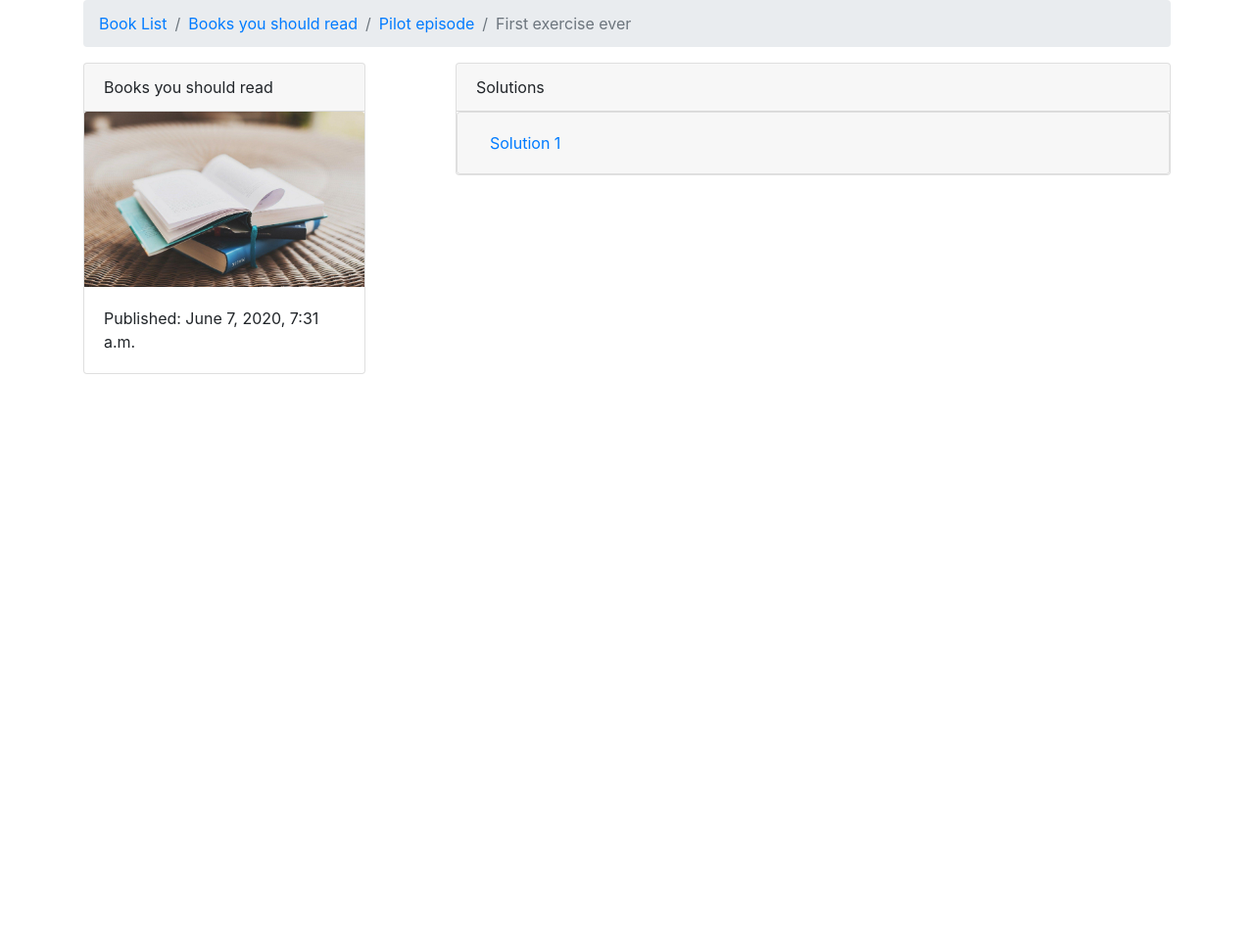
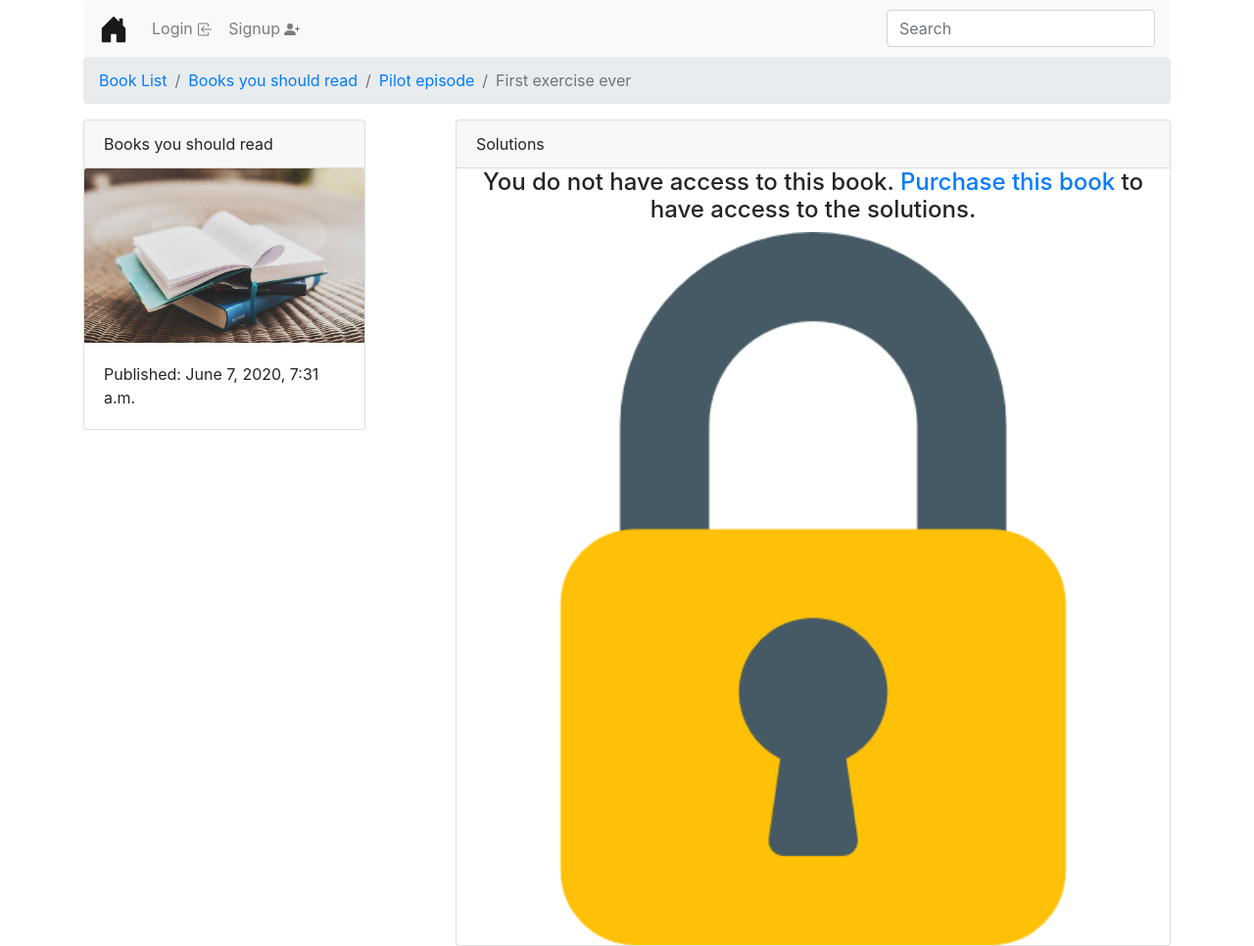
Before and after one commit to devsingh-code/django-digital-marketplace, a Django app: a page that uses templates/base.html in a window 1280 px wide. Shown: the whole page at 98% size. Before the commit the page ends 382 px from the top, so only its background shows below. Run offline with Django 3.2, Linux system fonts and the light colour scheme; data comes from the database, SQL or seed files in the repository; both versions use the stored data as it was after the commit; some libraries are stand-ins or nearby versions.

Commit message:
Added navbar, UserLibrary Model and Template permissions

```diff
--- a/books/admin.py
+++ b/books/admin.py
@@ -1,5 +1,5 @@
 from django.contrib import admin
-from .models import Author,Book,Exercise,Chapter,Solution
+from .models import Author,Book,Exercise,Chapter,Solution,UserLibrary
 # Register your models here.
 
 admin.site.register(Author)
@@ -7,3 +7,4 @@ admin.site.register(Book)
 admin.site.register(Exercise)
 admin.site.register(Chapter)
 admin.site.register(Solution)
+admin.site.register(UserLibrary)
--- a/books/models.py
+++ b/books/models.py
@@ -1,5 +1,7 @@
 from django.db import models
 from django.shortcuts import redirect, reverse
+from django.db.models.signals import post_save
+from django.conf import settings
 
 # Create your models here.
 '''Model Structure
@@ -16,6 +18,27 @@ Author--
         ...
 
 '''
+
+class UserLibrary(models.Model):
+    books = models.ManyToManyField('Book')
+    user = models.OneToOneField(settings.AUTH_USER_MODEL, on_delete=models.CASCADE)
+
+    def __str__(self):
+        return self.user.username
+
+    def book_list(self):
+        return self.books.all()
+
+    class Meta:
+        verbose_name ='User Library'
+        verbose_name_plural ='User Library'
+
+def post_user_signup_receiver(sender, instance, created, *args,**kwargs):
+    if created:
+        UserLibrary.objects.get_or_create(user=instance)
+
+post_save.connect(post_user_signup_receiver, sender = settings.AUTH_USER_MODEL)
+
 
 class Author(models.Model):
     first_name = models.CharField(max_length=30)
--- a/digital_marketplace/settings.py
+++ b/digital_marketplace/settings.py
@@ -134,6 +134,8 @@ STATICFILES_DIRS=[os.path.join(BASE_DIR,'static')]
 STATIC_ROOT=os.path.join(BASE_DIR,'static_root')
 MEDIA_ROOT=os.path.join(BASE_DIR,'media_root')
 
+LOGIN_REDIRECT_URL='/'
+
 #django allauth settings
 AUTHENTICATION_BACKENDS = [
 
@@ -143,6 +145,9 @@ AUTHENTICATION_BACKENDS = [
 
 SITE_ID = 1
 
+#it is used , so that django allauth signup page won't end with connection error tring to send mail for verification on signup
+ACCOUNT_EMAIL_VERIFICATION = 'none'
+
 #crispy template pack
 
 CRISPY_TEMPLATE_PACK ='bootstrap4'
--- a/templates/base.html
+++ b/templates/base.html
@@ -8,6 +8,7 @@
   </head>
   <body>
     <div class="container">
+      {% include 'navbar.html' %}
       <nav aria-label="breadcrumb">
         <ol class="breadcrumb">
           {% block breadcrumb %}
--- a/templates/exercise_detail.html
+++ b/templates/exercise_detail.html
@@ -1,6 +1,6 @@
 
 {% extends "base.html" %}
-
+{% load static %}
 {% block breadcrumb %}
   <li class="breadcrumb-item" aria-current="page">
     <a href="{% url 'books:book-list'  %}">Book List</a>
@@ -37,11 +37,11 @@
         </main>
 
         <aside class="col-md-8">
-          <div class="card" >
+          <div class="card"  >
               <div class="card-header">
                 Solutions
               </div>
-
+              {% if exercise.chapter.book in request.user.userlibrary.book_list %}
                 {% for solution in exercise.solution_set.all %}
                       <div class="accordion" id="toggle-{{solution.solution_number}}">
                           <div class="card">
@@ -62,6 +62,17 @@
                       </div>
                 {% endfor %}
 
+                {% else %}
+                  <div class="text-center">
+                    <h4>You do not have access to this book.
+                    <a href="#">Purchase this book</a> to have access to  the solutions.
+                  </h4>
+                    <img src="{% static 'images/lock.png' %}" style="width: 100%;">
+                      {% endif %}
+                  </div>
+
+
+
 
           </div>
         </aside>
--- /dev/null
+++ b/templates/navbar.html
@@ -0,0 +1,49 @@
+
+  <nav class="navbar navbar-expand-lg navbar-light bg-light rounded">
+    <a class="navbar-brand" href="{% url 'books:book-list' %}">
+      <svg class="bi bi-house-door-fill" width="1.5em" height="1.5em" viewBox="0 0 16 16" fill="currentColor" xmlns="http://www.w3.org/2000/svg">
+        <path d="M6.5 10.995V14.5a.5.5 0 0 1-.5.5H2a.5.5 0 0 1-.5-.5v-7a.5.5 0 0 1 .146-.354l6-6a.5.5 0 0 1 .708 0l6 6a.5.5 0 0 1 .146.354v7a.5.5 0 0 1-.5.5h-4a.5.5 0 0 1-.5-.5V11c0-.25-.25-.5-.5-.5H7c-.25 0-.5.25-.5.495z"/>
+        <path fill-rule="evenodd" d="M13 2.5V6l-2-2V2.5a.5.5 0 0 1 .5-.5h1a.5.5 0 0 1 .5.5z"/>
+      </svg>
+    </a>
+    <button class="navbar-toggler" type="button" data-toggle="collapse" data-target="#navbarsExample09" aria-controls="navbarsExample09" aria-expanded="false" aria-label="Toggle navigation">
+      <span class="navbar-toggler-icon"></span>
+    </button>
+
+    <div class="collapse navbar-collapse" id="navbarsExample09">
+      <ul class="navbar-nav mr-auto">
+        {% if request.user.is_authenticated %}
+            <li class="nav-item">
+              <a class="nav-link" href="{% url 'account_logout' %}">Logout
+                <svg class="bi bi-box-arrow-in-right" width="1em" height="1em" viewBox="0 0 16 16" fill="currentColor" xmlns="http://www.w3.org/2000/svg">
+                  <path fill-rule="evenodd" d="M8.146 11.354a.5.5 0 0 1 0-.708L10.793 8 8.146 5.354a.5.5 0 1 1 .708-.708l3 3a.5.5 0 0 1 0 .708l-3 3a.5.5 0 0 1-.708 0z"/>
+                  <path fill-rule="evenodd" d="M1 8a.5.5 0 0 1 .5-.5h9a.5.5 0 0 1 0 1h-9A.5.5 0 0 1 1 8z"/>
+                  <path fill-rule="evenodd" d="M13.5 14.5A1.5 1.5 0 0 0 15 13V3a1.5 1.5 0 0 0-1.5-1.5h-8A1.5 1.5 0 0 0 4 3v1.5a.5.5 0 0 0 1 0V3a.5.5 0 0 1 .5-.5h8a.5.5 0 0 1 .5.5v10a.5.5 0 0 1-.5.5h-8A.5.5 0 0 1 5 13v-1.5a.5.5 0 0 0-1 0V13a1.5 1.5 0 0 0 1.5 1.5h8z"/>
+                </svg>
+              </a>
+            </li>
+        {% else %}
+            <li class="nav-item">
+              <a class="nav-link" href="{% url 'account_login' %}">Login
+                <svg class="bi bi-box-arrow-in-left" width="1em" height="1em" viewBox="0 0 16 16" fill="currentColor" xmlns="http://www.w3.org/2000/svg">
+                  <path fill-rule="evenodd" d="M7.854 11.354a.5.5 0 0 0 0-.708L5.207 8l2.647-2.646a.5.5 0 1 0-.708-.708l-3 3a.5.5 0 0 0 0 .708l3 3a.5.5 0 0 0 .708 0z"/>
+                  <path fill-rule="evenodd" d="M15 8a.5.5 0 0 0-.5-.5h-9a.5.5 0 0 0 0 1h9A.5.5 0 0 0 15 8z"/>
+                  <path fill-rule="evenodd" d="M2.5 14.5A1.5 1.5 0 0 1 1 13V3a1.5 1.5 0 0 1 1.5-1.5h8A1.5 1.5 0 0 1 12 3v1.5a.5.5 0 0 1-1 0V3a.5.5 0 0 0-.5-.5h-8A.5.5 0 0 0 2 3v10a.5.5 0 0 0 .5.5h8a.5.5 0 0 0 .5-.5v-1.5a.5.5 0 0 1 1 0V13a1.5 1.5 0 0 1-1.5 1.5h-8z"/>
+                </svg>
+              </a>
+            </li>
+            <li class="nav-item">
+              <a class="nav-link" href="{% url 'account_signup' %}">Signup
+                <svg class="bi bi-person-plus-fill" width="1em" height="1em" viewBox="0 0 16 16" fill="currentColor" xmlns="http://www.w3.org/2000/svg">
+                  <path fill-rule="evenodd" d="M1 14s-1 0-1-1 1-4 6-4 6 3 6 4-1 1-1 1H1zm5-6a3 3 0 1 0 0-6 3 3 0 0 0 0 6zm7.5-3a.5.5 0 0 1 .5.5v2a.5.5 0 0 1-.5.5h-2a.5.5 0 0 1 0-1H13V5.5a.5.5 0 0 1 .5-.5z"/>
+                  <path fill-rule="evenodd" d="M13 7.5a.5.5 0 0 1 .5-.5h2a.5.5 0 0 1 0 1H14v1.5a.5.5 0 0 1-1 0v-2z"/>
+                </svg>
+              </a>
+            </li>
+        {% endif %}
+      </ul>
+      <form class="form-inline my-2 my-md-0">
+        <input class="form-control" type="text" placeholder="Search" aria-label="Search">
+      </form>
+    </div>
+  </nav>
```
Also changed, not shown: books/migrations/0003_userlibrary.py (added), db.sqlite3, static/images/lock.png (added).
